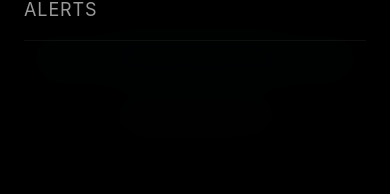
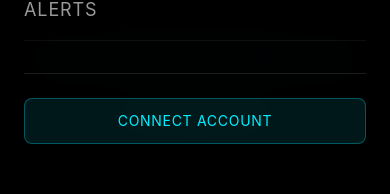
Before and after one commit to KatkamKoushik/guardai, a Next.js app: page / in a window 390 px wide. Both pictures are taken after a click on the button "Toggle navigation menu". Shown: the part 392-586 px from the top of the page. Built offline with nearby package versions, Linux system fonts and the light colour scheme; no server answers; the database is empty.

Commit message:
Add mobile authentication UI components to Navbar

```diff
--- a/src/components/layout/Navbar.tsx
+++ b/src/components/layout/Navbar.tsx
@@ -97,10 +97,24 @@ export default function Navbar() {
             )}
           </div>
 
+          <div className="flex items-center gap-3 md:hidden relative z-50">
+            {status === "authenticated" ? (
+              <div className="flex items-center justify-center w-10 h-10 rounded-full bg-emerald-500/10 border border-emerald-500/30 text-emerald-500 font-bold">
+                 {session.user?.name?.[0]?.toUpperCase() || session.user?.email?.[0]?.toUpperCase() || "U"}
+              </div>
+            ) : (
+              <Link
+                href="/auth/login"
+                className="px-4 py-3 text-xs tracking-wider bg-[#00F0FF]/10 border border-[#00F0FF]/30 text-[#00F0FF] rounded-lg font-mono"
+              >
+                LOGIN
+              </Link>
+            )}
+
             <button
               type="button"
               onClick={() => setIsMobileOpen(!isMobileOpen)}
-            className="md:hidden w-10 h-10 flex flex-col items-center justify-center gap-1.5"
+              className="w-10 h-10 flex flex-col items-center justify-center gap-1.5"
               aria-label="Toggle navigation menu"
               aria-expanded={isMobileOpen}
             >
@@ -117,6 +131,7 @@ export default function Navbar() {
                 className="w-6 h-[1px] bg-white/60"
               />
             </button>
+          </div>
         </div>
       </motion.nav>
 
@@ -146,6 +161,48 @@ export default function Navbar() {
                   </Link>
                 </motion.div>
               ))}
+
+              <motion.div
+                initial={{ opacity: 0, y: 10 }}
+                animate={{ opacity: 1, y: 0 }}
+                transition={{ delay: navLinks.length * 0.1 }}
+                className="mt-6 pt-6 border-t border-white/10"
+              >
+                {status === "authenticated" ? (
+                  <div className="flex flex-col gap-4">
+                    <div className="flex items-center gap-3">
+                      <div className="w-12 h-12 rounded-full bg-emerald-500/10 border border-emerald-500/30 flex items-center justify-center text-emerald-500 font-bold text-xl">
+                        {session.user?.name?.[0]?.toUpperCase() || session.user?.email?.[0]?.toUpperCase() || "U"}
+                      </div>
+                      <div className="flex flex-col">
+                        <span className="text-sm tracking-wider text-white" style={{ fontFamily: "var(--font-mono)" }}>
+                          {session.user?.name || "Verified User"}
+                        </span>
+                        <span className="text-xs text-white/50">{session.user?.email}</span>
+                      </div>
+                    </div>
+                    <button
+                      onClick={() => {
+                        setIsMobileOpen(false);
+                        signOut({ callbackUrl: '/' });
+                      }}
+                      className="w-full px-4 py-3 text-sm tracking-wider bg-red-500/10 border border-red-500/30 text-red-500 rounded-lg hover:bg-red-500/20 transition-all text-center z-50 relative mt-2"
+                      style={{ fontFamily: "var(--font-mono)" }}
+                    >
+                      DISCONNECT
+                    </button>
+                  </div>
+                ) : (
+                  <Link
+                    href="/auth/login"
+                    onClick={() => setIsMobileOpen(false)}
+                    className="block w-full px-4 py-3 text-sm tracking-wider bg-[#00F0FF]/10 border border-[#00F0FF]/30 text-[#00F0FF] rounded-lg hover:bg-[#00F0FF]/20 transition-all text-center z-50 relative"
+                    style={{ fontFamily: "var(--font-mono)" }}
+                  >
+                    CONNECT ACCOUNT
+                  </Link>
+                )}
+              </motion.div>
             </div>
           </motion.div>
         )}
```
Lines whose indentation alone changed are shown as unchanged.
